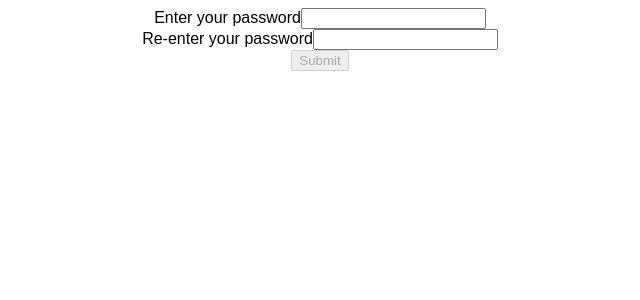
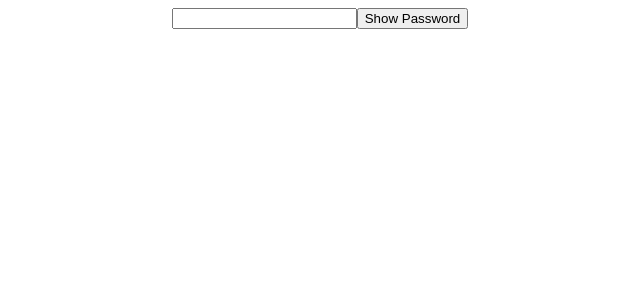
Before and after one commit to MarkVed17/praxis, a React (Create React App) app: page / in a window 1280 px wide. Shown: the top 300 px of the page, without its empty margins (320-960 px from the left). Built offline with nearby package versions, Linux system fonts and the light colour scheme.

Commit message:
feat: created `password visibility toggle` app

```diff
--- a/src/App.js
+++ b/src/App.js
@@ -3,7 +3,8 @@ import {
   AgeChecker,
   PasswordMatcher,
   CharacterCounter,
-  DisableSubmit
+  DisableSubmit,
+  PasswordVisibility
 } from "./exercises";
 import "./styles.css";
 
@@ -14,7 +15,8 @@ export default function App() {
       {/* <AgeChecker /> */}
       {/* <PasswordMatcher /> */}
       {/* <CharacterCounter /> */}
-      <DisableSubmit />
+      {/* <DisableSubmit /> */}
+      <PasswordVisibility />
     </div>
   );
 }
--- /dev/null
+++ b/src/exercises/PasswordVisbility/PasswordVisibility.js
@@ -0,0 +1,23 @@
+import { useState } from "react";
+
+export const PasswordVisibility = () => {
+  const [inputType, setInputType] = useState("password");
+  const [toggle, setToggle] = useState("Show Password");
+
+  const toggleInputType = () => {
+    if (inputType === "password") {
+      setInputType("text");
+      setToggle("Hide Password");
+    } else {
+      setInputType("password");
+      setToggle("Show Password");
+    }
+  };
+
+  return (
+    <>
+      <input type={inputType} />
+      <button onClick={toggleInputType}>{toggle}</button>
+    </>
+  );
+};
--- /dev/null
+++ b/src/exercises/PasswordVisbility/index.js
@@ -0,0 +1 @@
+export { PasswordVisibility } from "./PasswordVisibility";
--- a/src/exercises/index.js
+++ b/src/exercises/index.js
@@ -3,3 +3,4 @@ export { AgeChecker } from "./AgeChecker";
 export { PasswordMatcher } from "./PasswordMatcher";
 export { CharacterCounter } from "./CharacterCounter";
 export { DisableSubmit } from "./DisableSubmit";
+export { PasswordVisibility } from "./PasswordVisbility";
```
